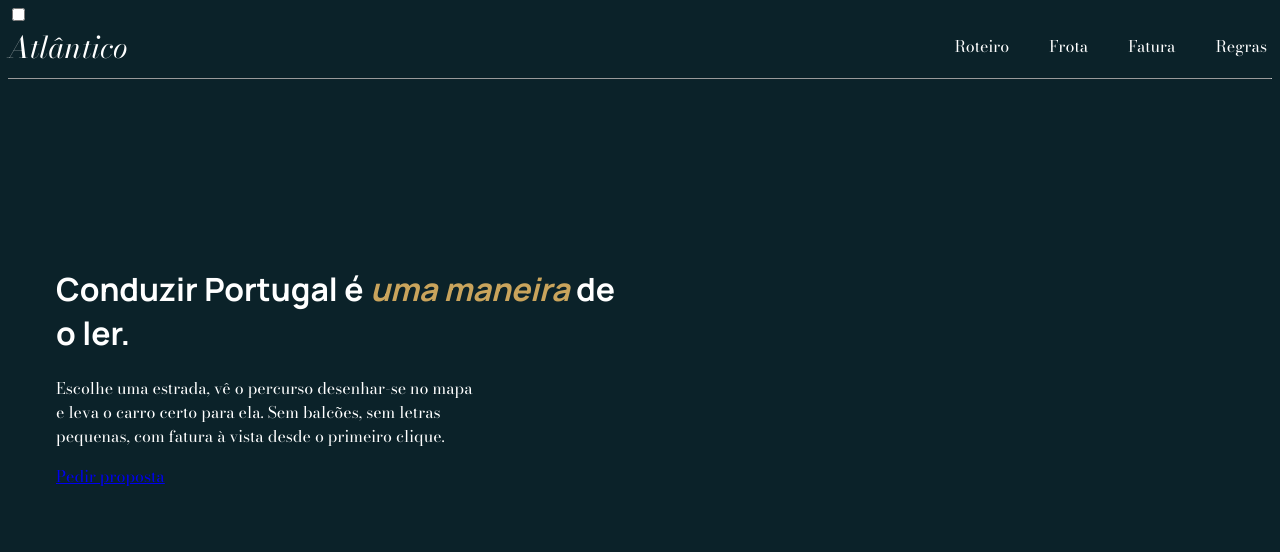
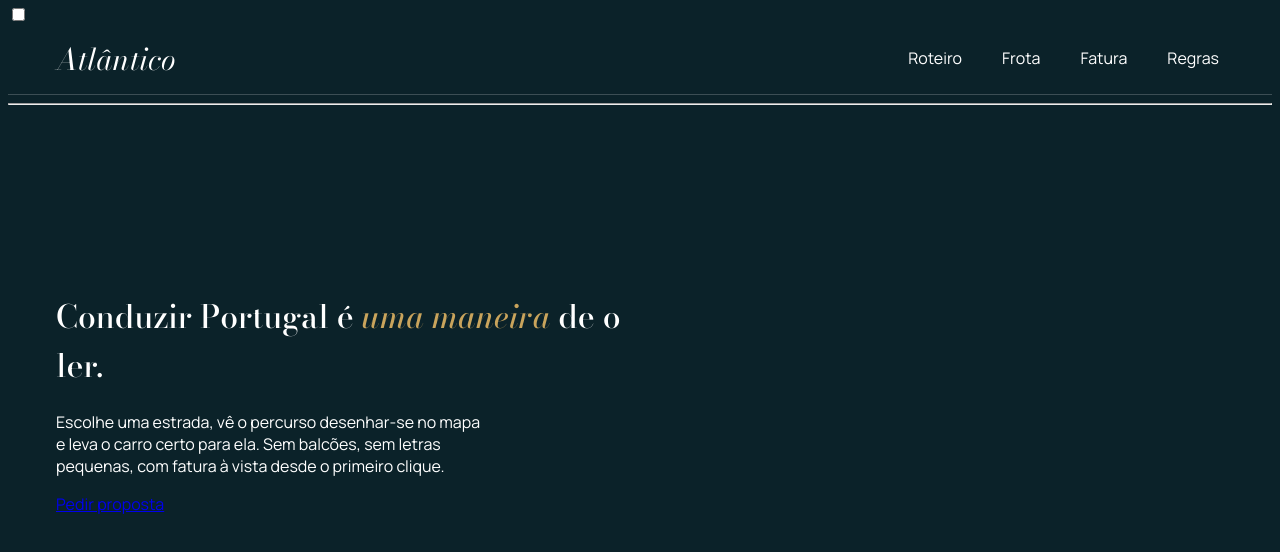
Before and after one commit to Yucane/Stand_rentacar, a plain HTML site: page index.html in a window 1280 px wide. Drawn offline with nearby package versions, Linux system fonts and the light colour scheme.

Commit message:
Refactor estilo.css for improved styles and layout
Updated font family for body and headings, added sticky header styles, and adjusted padding.

```diff
--- a/estilo.css
+++ b/estilo.css
@@ -9,12 +9,22 @@
 body {
     background-color: var(--fundo);
     color: var(--color);
+    font-family: Manrope, system-ui, sans-serif;
+}
+
+h1, h2, h3 {
     font-family: "Bodoni Moda", Georgia, serif;
+    font-weight: 500;
 }
 
 header {
+    position: sticky;
+    top: 0;
+    background: var(--fundo);
+    border-bottom: 1px solid rgba(255, 255, 255, 0.2);
     display: flex;
     align-items: center;
+    padding: 12px clamp(16px, 4vw, 48px);
 }
 
 nav {
@@ -42,12 +52,6 @@ nav a:hover {
     margin-right: auto;
 }
 
-hr {
-    color: var(--color);
-    background-color: #0B2229;
-    border-bottom: 1px;
-}
-
 .esconder {
     display: flex;
     align-items: center;
@@ -55,7 +59,6 @@ hr {
 }
 
 h1 {
-    font-family: Manrope, system-ui, sans-serif;
     justify-content: center;
 }
 
```
